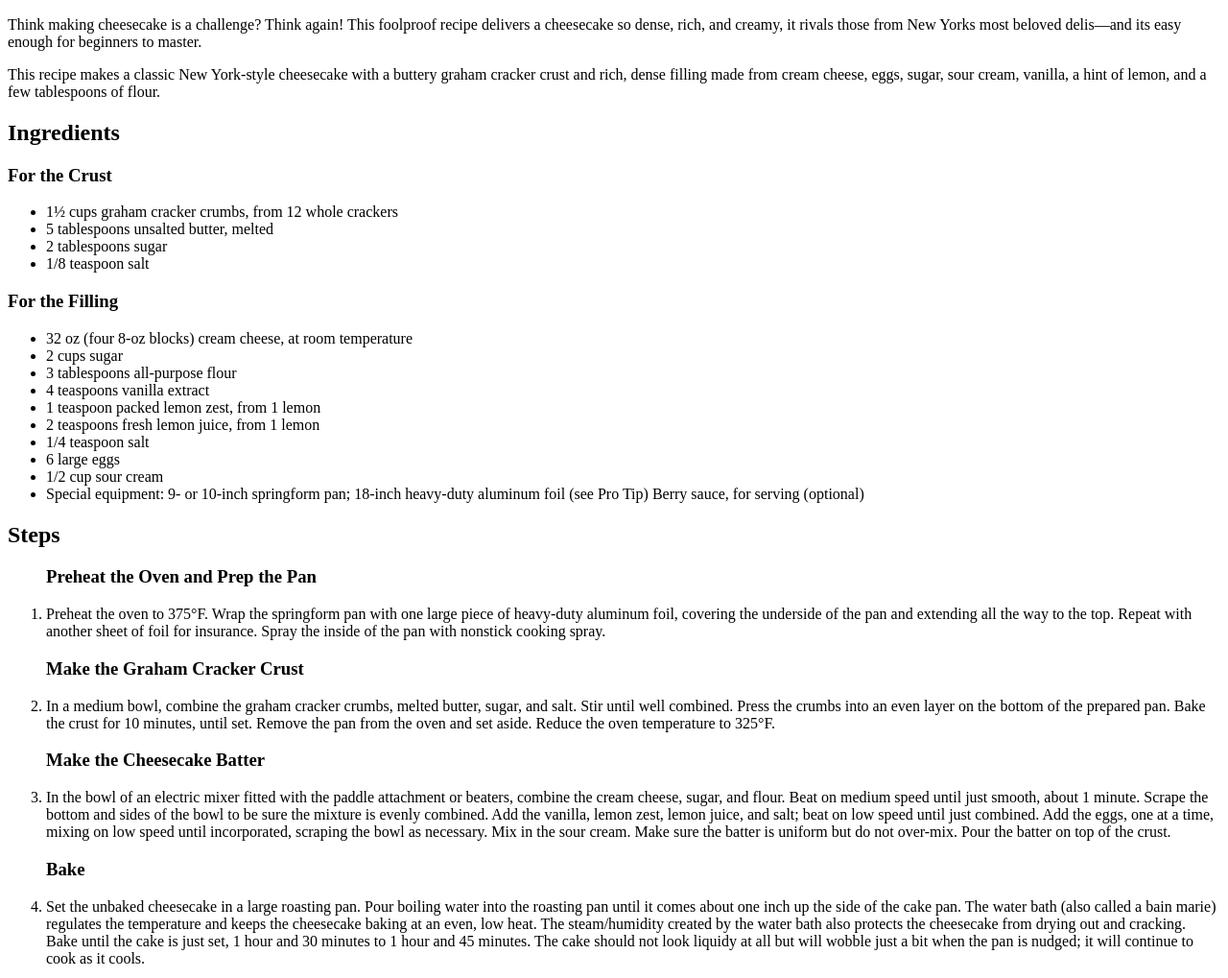
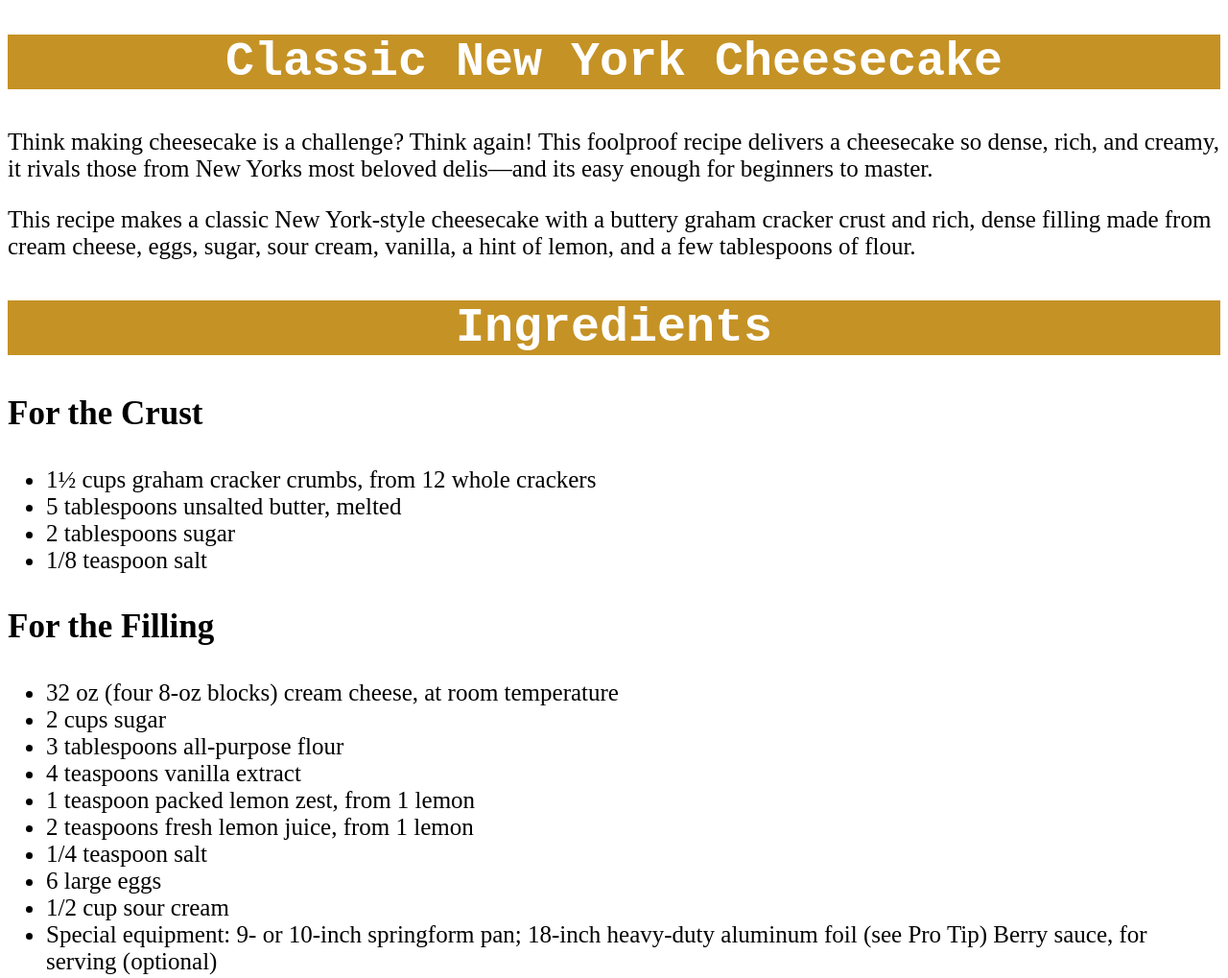
Before and after one commit to Hugoagobo/odin-recipes, a plain HTML site: page recipes/newYorkCheesecake.html in a window 1280 px wide. Shown: the part 148-1167 px from the top of the page at 96% size. Drawn offline with Linux system fonts and the light colour scheme.

Commit message:
Add link to cheesecake html and css
All styles are the same to match the website theme.

```diff
--- a/recipes/newYorkCheesecake.html
+++ b/recipes/newYorkCheesecake.html
@@ -4,32 +4,33 @@
     <head>
         <meta charset="utf-8">
         <title>New York Cheesecake</title>
+        <link rel="stylesheet" href="../style/cheesecake.css">
     </head>
     <body>
-        <h1>New York Cheesecake</h1>
+        <h1 class="heads">New York Cheesecake</h1>
         <img src="../img/cheesecake" alt="A scrumptious looking piece of new york cheesecake
         placed atop a blue plate" width="400" height="300">
-            <h2>Classic New York Cheesecake</h2>
-                <p>
+            <h2 class="heads">Classic New York Cheesecake</h2>
+                <p class="words">
                     Think making cheesecake is a challenge? Think again! This foolproof recipe
                     delivers a cheesecake so dense, rich, and creamy, it rivals those from New
                     Yorks most beloved delis—and its easy enough for beginners to master.
                 </p>
-                <p>
+                <p class="words">
                     This recipe makes a classic New York-style cheesecake with a buttery
                     graham cracker crust and rich, dense filling made from cream cheese,
                     eggs, sugar, sour cream, vanilla, a hint of lemon, and a few tablespoons of flour.
                 </p>
-            <h2>Ingredients</h2>
-                <h3>For the Crust</h3>
-                    <ul>
+            <h2 class="heads">Ingredients</h2>
+                <h3 class="sections">For the Crust</h3>
+                    <ul class="words">
                         <li>1½ cups graham cracker crumbs, from 12 whole crackers</li>
                         <li>5 tablespoons unsalted butter, melted</li>
                         <li>2 tablespoons sugar</li>
                         <li>1/8 teaspoon salt</li>
                     </ul>
-                <h3>For the Filling</h3>
-                    <ul>
+                <h3 class="sections">For the Filling</h3>
+                    <ul class="words">
                         <li>32 oz (four 8-oz blocks) cream cheese, at room temperature</li>
                         <li>2 cups sugar</li>
                         <li>3 tablespoons all-purpose flour</li>
@@ -42,19 +43,19 @@
                         <li>Special equipment: 9- or 10-inch springform pan; 18-inch heavy-duty aluminum foil (see Pro Tip)
                             Berry sauce, for serving (optional)</li>
                     </ul>
-            <h2>Steps</h2>
-                    <ol>
-                        <h3>Preheat the Oven and Prep the Pan</h3>
+            <h2 class="heads">Steps</h2>
+                    <ol class="words">
+                        <h3 class="sections">Preheat the Oven and Prep the Pan</h3>
                             <li>Preheat the oven to 375°F. Wrap the springform pan with one large piece of heavy-duty aluminum foil,
                                 covering the underside of the pan and extending all the way to the top.
                                 Repeat with another sheet of foil for insurance. Spray the inside of the pan with nonstick cooking spray.
                             </li>
-                        <h3>Make the Graham Cracker Crust</h3>
+                        <h3 class="sections">Make the Graham Cracker Crust</h3>
                             <li>In a medium bowl, combine the graham cracker crumbs, melted butter, sugar, and salt.
                                 Stir until well combined. Press the crumbs into an even layer on the bottom of the prepared pan. Bake the
                                 crust for 10 minutes, until set. Remove the pan from the oven and set aside. Reduce the oven temperature to 325°F.
                             </li>
-                        <h3>Make the Cheesecake Batter</h3>
+                        <h3 class="sections">Make the Cheesecake Batter</h3>
                             <li>In the bowl of an electric mixer fitted with the paddle attachment or beaters, combine the cream cheese, sugar, and flour.
                                 Beat on medium speed until just smooth, about 1 minute. Scrape the bottom and sides of the bowl to be sure the mixture
                                 is evenly combined. Add the vanilla, lemon zest, lemon juice, and salt; beat on low speed until just combined.
@@ -62,7 +63,7 @@
                                 Mix in the sour cream. Make sure the batter is uniform but do not over-mix.
                                 Pour the batter on top of the crust.
                             </li>
-                        <h3>Bake</h3>
+                        <h3 class="sections">Bake</h3>
                             <li>Set the unbaked cheesecake in a large roasting pan. Pour boiling water into the roasting pan
                                 until it comes about one inch up the side of the cake pan. The water bath (also called a
                                 bain marie) regulates the temperature and keeps the cheesecake baking at an even, low heat.
@@ -70,7 +71,7 @@
                                 Bake until the cake is just set, 1 hour and 30 minutes to 1 hour and 45 minutes. The cake should not look
                                 liquidy at all but will wobble just a bit when the pan is nudged; it will continue to cook as it cools.
                             </li>
-                        <h3>Cool</h3>
+                        <h3 class="sections">Cool</h3>
                             <li>
                                 Carefully remove the roasting pan from the oven and set it on a wire rack. Cool the cheesecake in the
                                 water bath until the water is just warm, about 45 minutes. Remove the springform pan from the water
@@ -81,6 +82,6 @@
                                 sharp knife, wiping the knife clean between slices. Serve with berry sauce, if you like.
                             </li>
                     </ol>
-            <a href="../index.html">Back to Recipes</a>
+            <button><a href="../index.html">Back to Recipes</a></button>
     </body>
 </html>
--- a/style/cheesecake.css
+++ b/style/cheesecake.css
@@ -0,0 +1,20 @@
+.heads {
+    font-size: 50px;
+    color: white;
+    background-color: #c59225;
+    text-align: center;
+    font-family: "Courier New", sans-serif;
+}
+
+img {
+    height: 400px;
+    width: auto;
+}
+
+.words {
+    font-size: 25px;
+}
+
+.sections{
+    font-size: 35px;
+}
```
